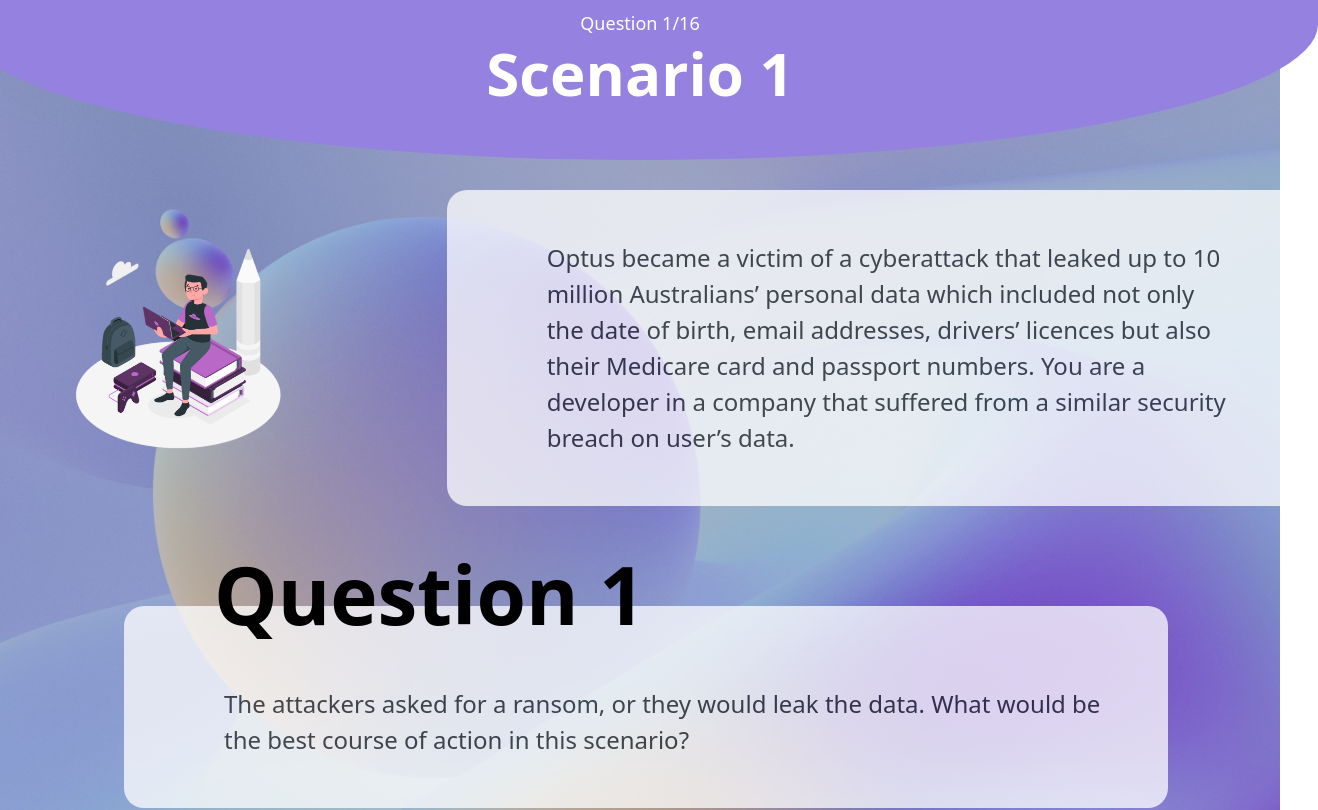
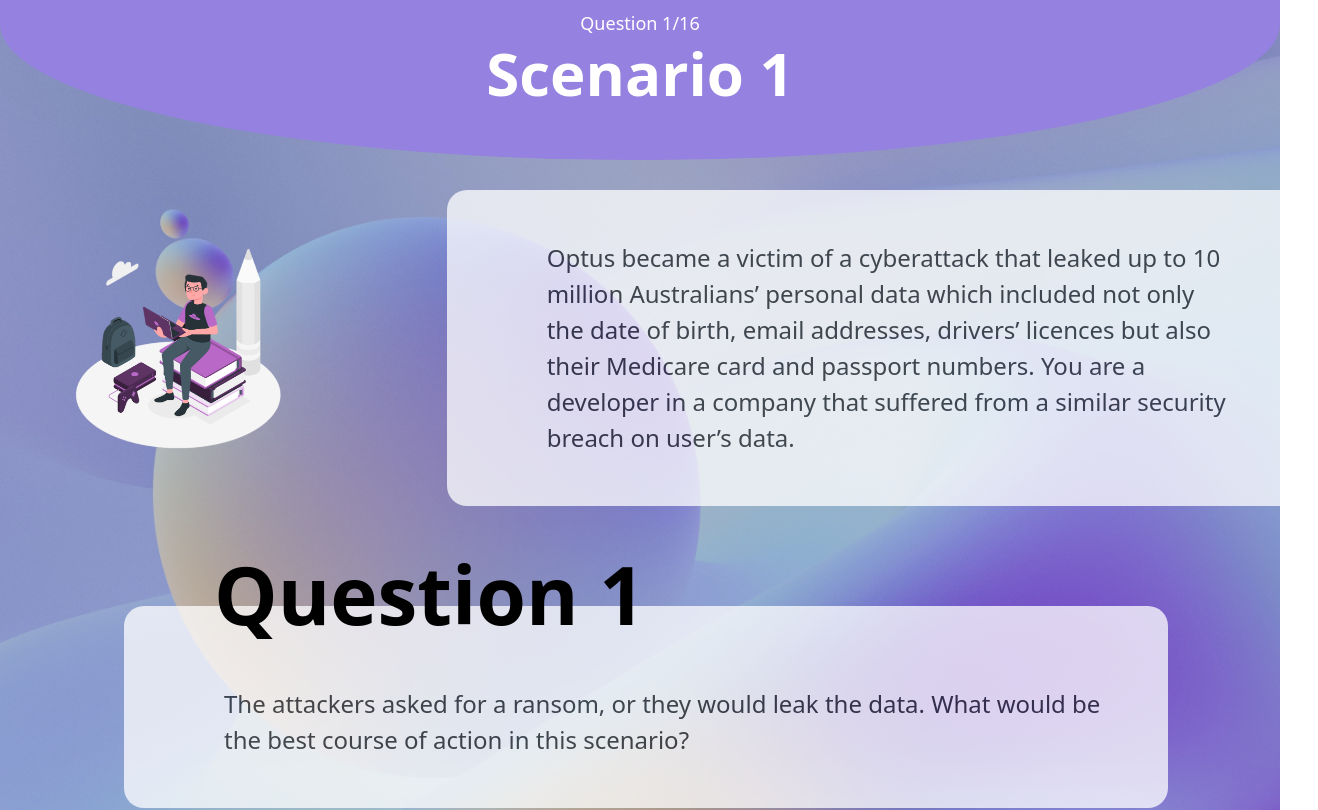
Before and after one commit to JeremyYoonZheMin/SoftwareEthicsQuiz, a React (Create React App) app in the folder software_ethics_quiz/: page /questions in a window 1280 px wide. Shown: the top 810 px of the page, 1318 px wide, since content can reach past the window. Built offline with nearby package versions, Linux system fonts and the light colour scheme.

Commit message:
Fixed horizontal overflow on questions page

```diff
--- a/software_ethics_quiz/src/styles/questions.css
+++ b/software_ethics_quiz/src/styles/questions.css
@@ -8,9 +8,8 @@
     background-color: #9581E0;
     border-bottom-right-radius: 100% 170%;
     border-bottom-left-radius: 100% 170%;
-    width: 106%;
+    width: 100%;
     position: absolute;
-    left: -3%;
     color: #FFFFFF;
     text-align: center;
     z-index: 2;
@@ -18,6 +17,18 @@
     flex-direction: row;
     justify-content: center;
 }
+/* .questionsHeader {
+    height: 160px;
+    background-image: url("../assets/adsas-removebg.png");
+    background-position: center;
+    background-size: cover;
+    color: #FFFFFF;
+    text-align: center;
+    z-index: 2;
+    display: flex;
+    flex-direction: row;
+    justify-content: center;
+} */
 
 .questionsHeaderCentreColumn {
     display: flex;
```
